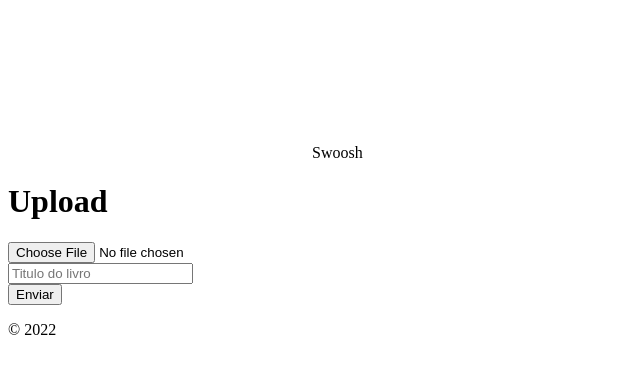
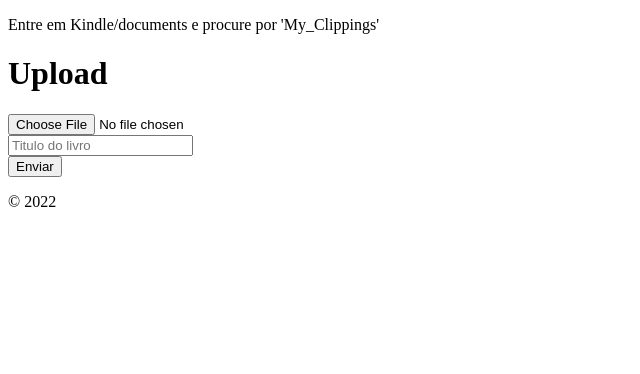
Before and after one commit to alcantar0/kindle_web_app, a Django app: page /home/ in a window 1280 px wide. Shown: the top 374 px of the page, without its empty margins (0-640 px from the left). Run offline with Django 4.2, Linux system fonts and the light colour scheme.

Commit message:
Diretório adicionado na página de login

```diff
--- a/core/templates/core/login.html
+++ b/core/templates/core/login.html
@@ -10,21 +10,7 @@
     <title>Upload File</title>
  </head>
   <body>
-      <header>
-        <svg xmlns="http://www.w3.org/2000/svg">
-           <filter id="motion-blur-filter" filterUnits="userSpaceOnUse">
-                              <feGaussianBlur stdDeviation="100 0"></feGaussianBlur>
-                                  </filter>
-        </svg>
-
-        <!-- We use a custom attribute to set the text that the pseudo element should display and blur. In this case, we use the first character of the word. -->
-
-        <span filter-content="S">Swoosh</span>
-      </header>
-      <section class="howto">
-
-
-      </section>
+    <p>Entre em Kindle/documents e procure por 'My_Clippings'</p>
       <form action="submit" enctype="multipart/form-data" method="POST">{%csrf_token%}
         <h1 class="h3 mb-3 fw-normal">Upload</h1>
         <div class="form-floating">
```
